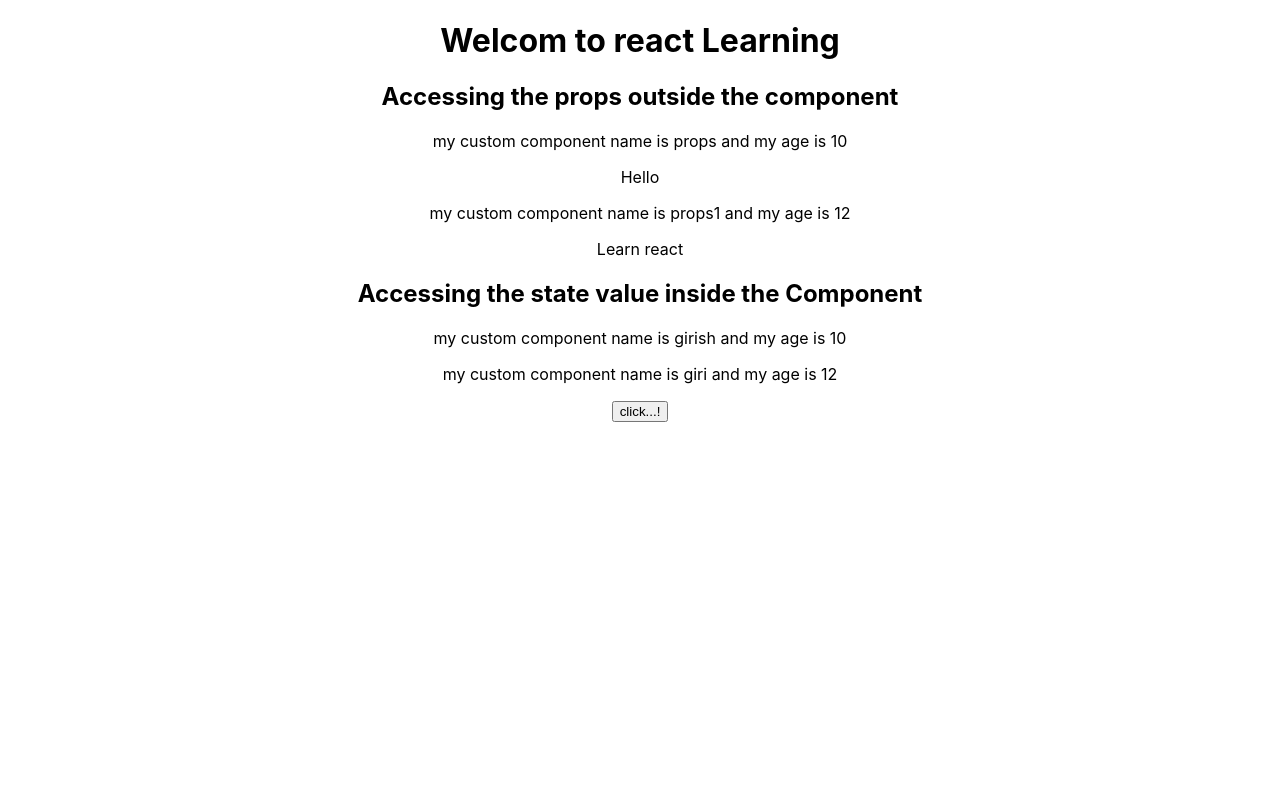
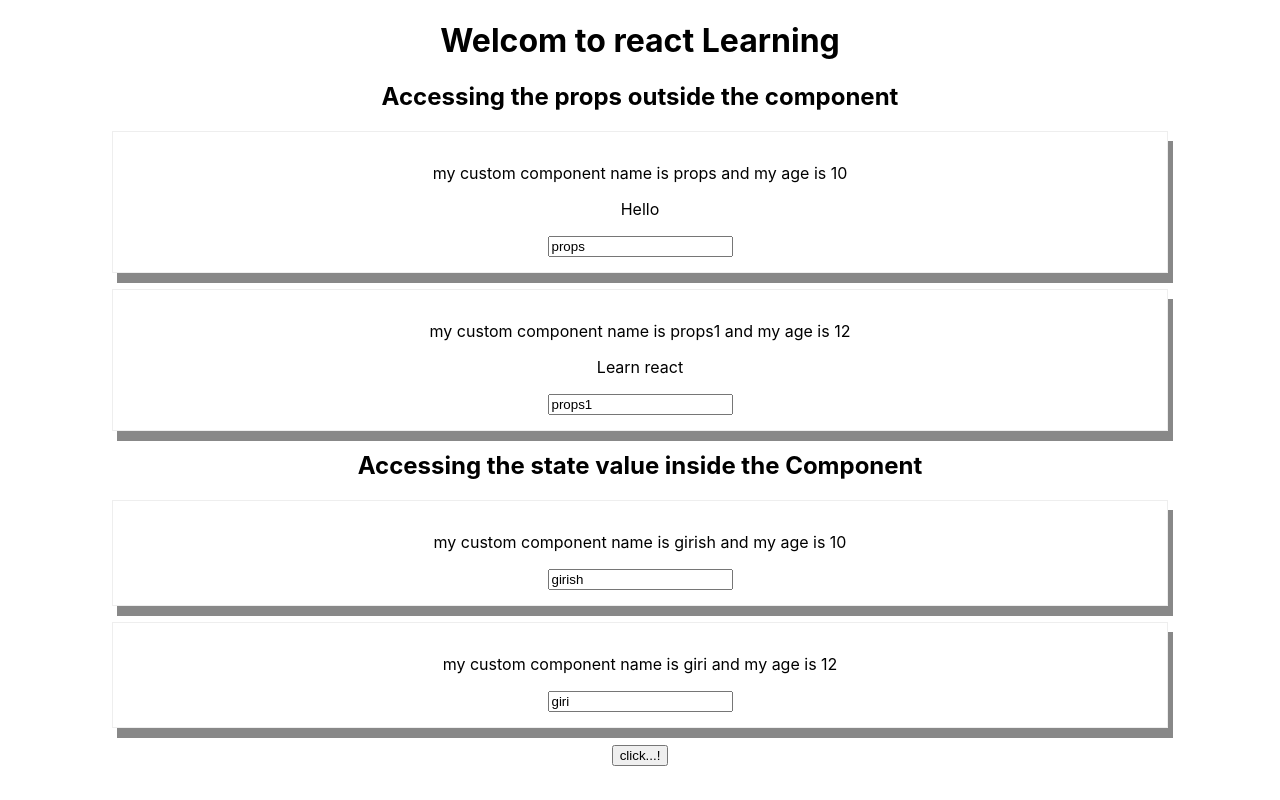
Before and after one commit to girish06/react, a React (Create React App) app in the folder rcg/: page / in a window 1280 px wide. Built offline with nearby package versions, Linux system fonts and the light colour scheme.

Commit message:
session-3-two-way-binding+adding stylesheets

```diff
--- a/rcg/src/App.js
+++ b/rcg/src/App.js
@@ -20,6 +20,15 @@
    })
  }
 
+ onchangeNameHandler = (event) => {
+   this.setState( {
+   personData: [
+     { name: "giri",  age: 12},
+     { name: event.target.value, age: 20},
+   ]
+ })
+ }
+
   render() {
     return (
       <div className="App">
@@ -35,8 +44,9 @@
            <Person
               name = {this.state.personData[1].name}
               age = {this.state.personData[1].age}
-              click={this.clickSwitchHandler.bind(this,'Girish learning react')} />
-           <button onClick={this.clickSwitchHandler.bind(this,'Girish react')}>click...!</button>
+              click={this.clickSwitchHandler.bind(this,'Girish learning react')}
+              onchangeName = {this.onchangeNameHandler} />
+              <button onClick={this.clickSwitchHandler.bind(this,'Girish react')}>click...!</button>
       </div>
     );
     // return React.createElement('div','null','h1','welcome to react learning')
--- /dev/null
+++ b/rcg/src/Person/Person.css
@@ -0,0 +1,8 @@
+.Person {
+   width: 80%;
+   margin: 16px auto;
+   border: 1px solid #eee;
+   box-shadow: 5px 10px #888888;
+   padding: 15px;
+   text-align: center;
+ }
--- a/rcg/src/Person/Person.js
+++ b/rcg/src/Person/Person.js
@@ -1,11 +1,12 @@
 import React from 'react';
-
+import './Person.css';
 
 const person = (props) => {
   return (
-  <div>
+  <div className ="Person">
    <p onClick={props.click}>my custom component name is {props.name} and my age is {props.age}</p>
    <p>{props.children}</p>
+   <input type = "text" onChange={props.onchangeName} value={props.name}/>
    </div>
   )
 };
```
Also changed, not shown: 1 other file (tests, documents, lock files or other folders).
